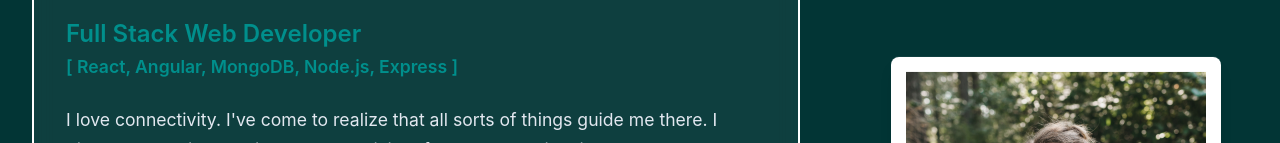
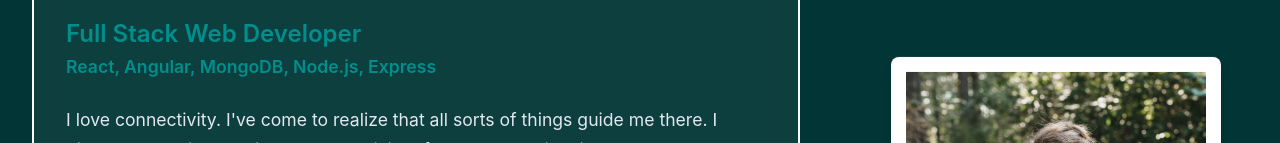
Before and after one commit to Bre-Wonder/my-portfolio, a React (Create React App) app: page / in a window 1280 px wide. Shown: the part 255-398 px from the top of the page. Built offline with nearby package versions, Linux system fonts and the light colour scheme; a web font is replaced by a local one.

Commit message:
took out brackets

```diff
--- a/src/components/Home.js
+++ b/src/components/Home.js
@@ -23,7 +23,7 @@ const Home = () => {
               Hi, I'm <span className="highlight">Breanna</span>
             </h1>
             <p className="hero-subtitle">Full Stack Web Developer</p>
-            <p className="hero-subtitle-small">[ React, Angular, MongoDB, Node.js, Express ]</p>
+            <p className="hero-subtitle-small">React, Angular, MongoDB, Node.js, Express</p>
             <p className="hero-description">
               I love connectivity. I've come to realize that all sorts of things guide me there. I discovered an interest in the connectivity of sports, experiencing other cultures and ways of life, and relationships built on belonging to something bigger than myself. During the beginning of the pandemic, I tinkered around with HTML and CSS hoping to develop a new skill. I enjoyed the ability of creating something that was usable. From there, I decided to take a step further and jumped into a new career field of web development. My goal is developing web applications that connect users with the things they want to connect with and make web apps more understandable by making information more accessible and interactive through visualization. A user that is connected means that they are a step closer to finding what they most need and want. A connection for a user can transform their experience and is where I want to be.
             </p>
```
